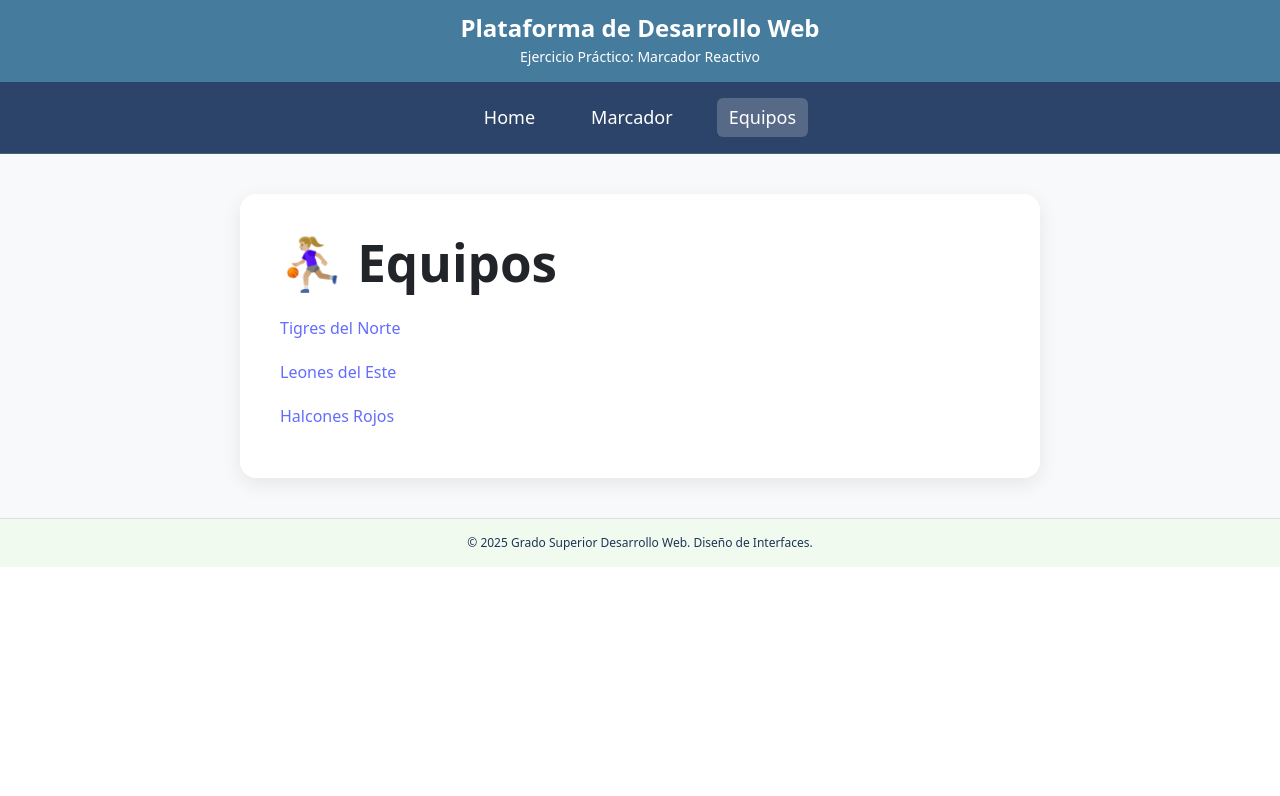
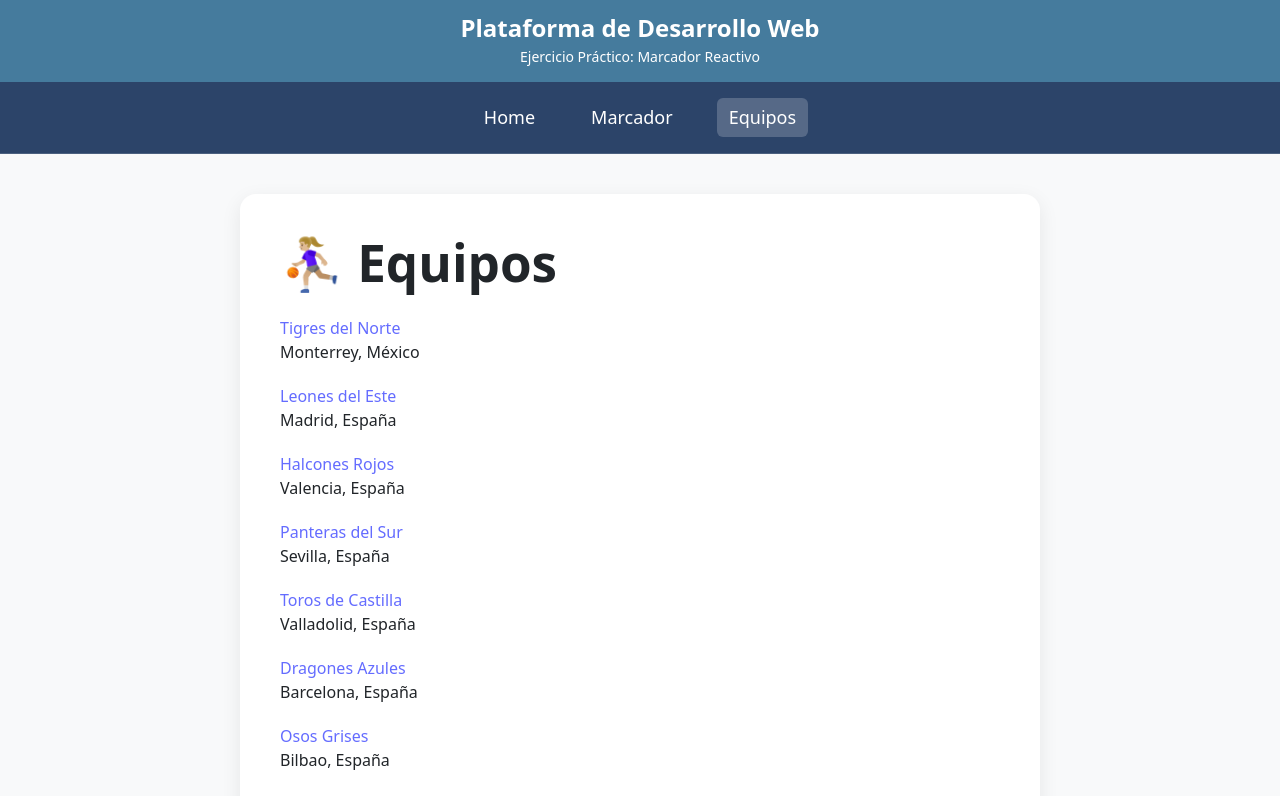
Before and after one commit to raulpra/DI, a React (Vite) app: page /teams in a window 1280 px wide. Shown: the top 796 px of the page. Built offline with nearby package versions, Linux system fonts and the light colour scheme.

Commit message:
Añadimos routing a equipos, detalle de cada uno y sacamos el archivo para cargar desde fuera

```diff
--- a/src/App.tsx
+++ b/src/App.tsx
@@ -5,6 +5,7 @@ import Navigation from "./components/Navigation";
 import Home from "./pages/HomePage";
 import Scoreboard from "./pages/ScoreboardPage";
 import Teams from "./pages/TeamsPage";
+import TeamDetail from "./pages/TeamDetailPage";
 
 export default function App() {
   return (
@@ -16,6 +17,7 @@ export default function App() {
           <Route path="/" element={<Home />} />
           <Route path="/score" element={<Scoreboard />} />
            <Route path="/teams" element={<Teams />} />
+           <Route path="/teams/:id" element={<TeamDetail />} />
         </Routes>
       </BrowserRouter>
       <Footer />
--- /dev/null
+++ b/src/data/teams.ts
@@ -0,0 +1,151 @@
+export const teams = [
+  {
+    id: 1,
+    name: "Tigres del Norte",
+    city: "Monterrey",
+    country: "México",
+    founded: 1985,
+    stadium: "Arena del Norte",
+    coach: "Carlos Álvarez",
+    playersCount: 12,
+    logo: "https://upload.wikimedia.org/wikipedia/commons/7/70/Tiger_icon.svg",
+    colors: ["#ff9500", "#222"],
+    description:
+      "Equipo rápido y agresivo, famoso por su defensa intensa y su juego en transición.",
+  },
+
+  {
+    id: 2,
+    name: "Leones del Este",
+    city: "Madrid",
+    country: "España",
+    founded: 1992,
+    stadium: "Palacio del Este",
+    coach: "Sergio Muñoz",
+    playersCount: 14,
+    logo: "https://upload.wikimedia.org/wikipedia/commons/0/0e/Lion_icon.svg",
+    colors: ["#ffc107", "#1a1a1a"],
+    description:
+      "Equipo equilibrado con un fuerte tiro exterior y uno de los mejores ataques de la liga.",
+  },
+
+  {
+    id: 3,
+    name: "Halcones Rojos",
+    city: "Valencia",
+    country: "España",
+    founded: 1980,
+    stadium: "Nido Rojo",
+    coach: "Fernando Ruiz",
+    playersCount: 13,
+    logo: "https://upload.wikimedia.org/wikipedia/commons/e/e3/Eagle_icon.svg",
+    colors: ["#c92a2a", "#fff"],
+    description:
+      "Un equipo muy físico y rápido, conocido por su defensa agresiva y contraataques efectivos.",
+  },
+
+  {
+    id: 4,
+    name: "Panteras del Sur",
+    city: "Sevilla",
+    country: "España",
+    founded: 1995,
+    stadium: "Coliseo Sur",
+    coach: "Diego Salvatierra",
+    playersCount: 12,
+    logo: "https://upload.wikimedia.org/wikipedia/commons/5/55/Panther_icon.svg",
+    colors: ["#000", "#ffdd00"],
+    description:
+      "Destacan por su velocidad y capacidad atlética. Uno de los equipos más jóvenes.",
+  },
+
+  {
+    id: 5,
+    name: "Toros de Castilla",
+    city: "Valladolid",
+    country: "España",
+    founded: 1978,
+    stadium: "Plaza Arena",
+    coach: "Rubén Maroto",
+    playersCount: 11,
+    logo: "https://upload.wikimedia.org/wikipedia/commons/3/3b/Bull_icon.svg",
+    colors: ["#8b0000", "#f5f5f5"],
+    description:
+      "Un equipo fuerte, centrado en el juego interior y el dominio físico en la pintura.",
+  },
+
+  {
+    id: 6,
+    name: "Dragones Azules",
+    city: "Barcelona",
+    country: "España",
+    founded: 1988,
+    stadium: "Dragón Arena",
+    coach: "Marcos Vidal",
+    playersCount: 14,
+    logo: "https://upload.wikimedia.org/wikipedia/commons/6/6b/Dragon_icon.svg",
+    colors: ["#0044cc", "#66a3ff"],
+    description:
+      "Gran ataque perimetral y uno de los mejores porcentajes de triples de la liga.",
+  },
+
+  {
+    id: 7,
+    name: "Osos Grises",
+    city: "Bilbao",
+    country: "España",
+    founded: 1970,
+    stadium: "Monte Arena",
+    coach: "Aitor Mendizábal",
+    playersCount: 13,
+    logo: "https://upload.wikimedia.org/wikipedia/commons/0/0c/Bear_icon.svg",
+    colors: ["#555", "#111"],
+    description:
+      "Equipo robusto y defensivo, muy difícil de batir en su estadio.",
+  },
+
+  {
+    id: 8,
+    name: "Cóndores Altos",
+    city: "Quito",
+    country: "Ecuador",
+    founded: 1999,
+    stadium: "Altura Arena",
+    coach: "Luis Paredes",
+    playersCount: 12,
+    logo: "https://upload.wikimedia.org/wikipedia/commons/9/9d/Bird_icon.svg",
+    colors: ["#00695c", "#80cbc4"],
+    description:
+      "Su estilo dinámico y vertical sorprende a los rivales. Dominan en altura.",
+  },
+
+  {
+    id: 9,
+    name: "Rinocerontes del Oeste",
+    city: "Lisboa",
+    country: "Portugal",
+    founded: 1983,
+    stadium: "Oeste Park",
+    coach: "Miguel Coelho",
+    playersCount: 15,
+    logo: "https://upload.wikimedia.org/wikipedia/commons/2/2f/Rhino_icon.svg",
+    colors: ["#9e9e9e", "#212121"],
+    description:
+      "Equipo físico y sólido, especializado en cerrar el rebote defensivo.",
+  },
+
+  {
+    id: 10,
+    name: "Lobos del Caribe",
+    city: "La Habana",
+    country: "Cuba",
+    founded: 1975,
+    stadium: "Caribe Arena",
+    coach: "Jorge Ramírez",
+    playersCount: 13,
+    logo: "https://upload.wikimedia.org/wikipedia/commons/0/08/Wolf_icon.svg",
+    colors: ["#1565c0", "#bbdefb"],
+    description:
+      "Ritmo alto, mucha velocidad y un contraataque legendario. Uno de los equipos más espectaculares.",
+  },
+];
--- /dev/null
+++ b/src/pages/TeamDetailPage.tsx
@@ -0,0 +1,72 @@
+import { useParams, Link } from "react-router-dom";
+import { teams } from "../data/teams";
+
+export default function TeamDetailPage() {
+  const { id } = useParams();
+  const teamId = Number(id);
+  const team = teams.find((t) => t.id === teamId);
+
+  if (!team) {
+    return (
+      <div
+        style={{
+          maxWidth: "700px",
+          margin: "40px auto",
+          background: "white",
+          padding: "40px",
+          borderRadius: "16px",
+          boxShadow: "0 6px 20px rgba(0,0,0,0.08)",
+          fontFamily: "system-ui",
+          textAlign: "center",
+        }}
+      >
+        <h2>Equipo no encontrado 😥</h2>
+        <Link to="/teams">
+          ← Volver
+        </Link>
+      </div>
+    );
+  }
+  return (
+    <div
+      style={{
+        maxWidth: "700px",
+        margin: "40px auto",
+        background: "white",
+        padding: "40px",
+        borderRadius: "16px",
+        boxShadow: "0 6px 20px rgba(0,0,0,0.08)",
+        fontFamily: "system-ui",
+        textAlign: "center",
+      }}
+    >
+      <h1
+        style={{
+          fontSize: "2rem",
+          marginBottom: "18px",
+          color: "#1a1a1a",
+        }}
+      >
+        Detalle del Equipo {team.name}
+      </h1>
+      <p style={{
+        marginBottom: "20px"
+      }}>{team.description}</p>
+
+      <div style={{ color: "#555", fontSize: "1.1rem", marginBottom: "24px" }}>
+        <p><strong>Ciudad:</strong> {team.city}</p>
+        <p><strong>País:</strong> {team.country}</p>
+        <p><strong>Fundado:</strong> {team.founded}</p>
+        <p><strong>Estadio:</strong> {team.stadium}</p>
+        <p><strong>Entrenador:</strong> {team.coach}</p>
+        <p><strong>Jugadores:</strong> {team.playersCount}</p>
+      </div>
+
+      <a
+        href="/teams"
+      >
+        ← Volver a equipos
+      </a>
+    </div>
+  );
+}
--- a/src/pages/TeamsPage.tsx
+++ b/src/pages/TeamsPage.tsx
@@ -1,11 +1,7 @@
 import Title from "../components/Title";
+import { teams } from "../data/teams";
 
 export default function TeamsPage() {
-  const teams = [
-    { id: 1, name: "Tigres del Norte" },
-    { id: 2, name: "Leones del Este" },
-    { id: 3, name: "Halcones Rojos" },
-  ];
 
   return (
     <div
@@ -21,20 +17,20 @@ export default function TeamsPage() {
     >
       <Title text="⛹🏼‍♀️ Equipos" />
 
-
       <ul style={{ listStyle: "none", padding: 0 }}>
-        {teams.map((t) => (
+        {teams.map((team) => (
           <li
-            key={t.id}
+            key={team.id}
             style={{
               padding: "10px 0",
             }}
           >
             <a
-              href="#"
+              href={`/teams/${team.id}`}
             >
-              {t.name}
+              {team.name}
             </a>
+            <p>{team.city}, {team.country}</p>
           </li>
         ))}
       </ul>
```
